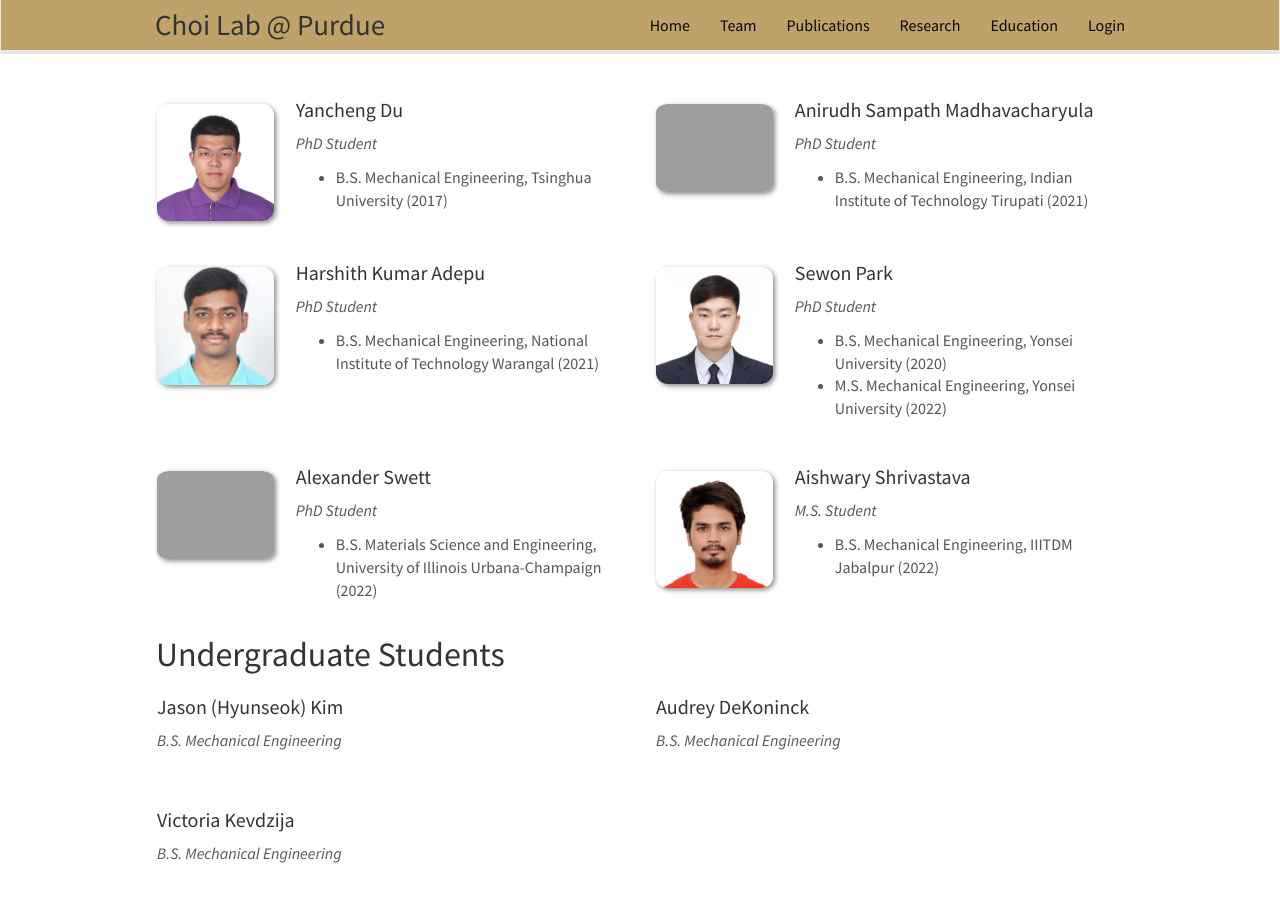
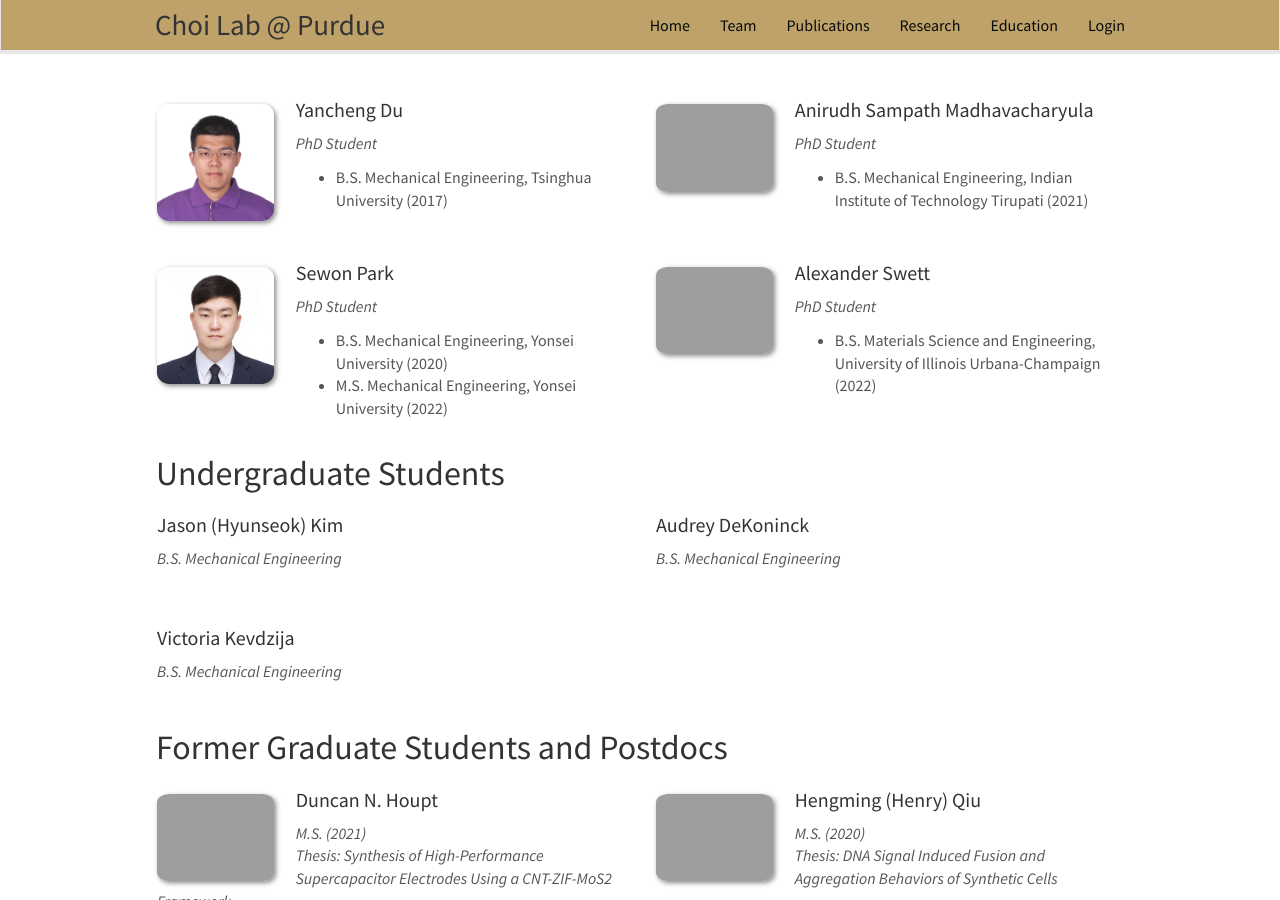
Before and after one commit to choidnalab/choidnalab.github.io, a Jekyll site: the page built from _pages/team.md, in a window 1280 px wide and 900 px high, scrolled down 532 px. Built offline with Jekyll 4.4.1, drawn with Linux system fonts in a browser that asks for light colours; nearby versions of some CDN libraries.

Commit message:
Update PhD_students.yml

```diff
--- a/_data/PhD_students.yml
+++ b/_data/PhD_students.yml
@@ -28,12 +28,6 @@
   number_educ: 1
   education1: B.S. Mechanical Engineering, Indian Institute of Technology Tirupati (2021)
 
-- name: Harshith Kumar Adepu
-  photo: harshith.jpg
-  info: PhD Student
-  email:
-  number_educ: 1
-  education1: B.S. Mechanical Engineering, National Institute of Technology Warangal (2021)
 
 - name: Sewon Park
   photo: sewon_park.jpg
@@ -49,10 +43,3 @@
   email:
   number_educ: 1
   education1: B.S. Materials Science and Engineering, University of Illinois Urbana-Champaign (2022)
-
-- name: Aishwary Shrivastava
-  photo: aishwary.jpg
-  info: M.S. Student
-  email:
-  number_educ: 1
-  education1: B.S. Mechanical Engineering, IIITDM Jabalpur (2022)
```
